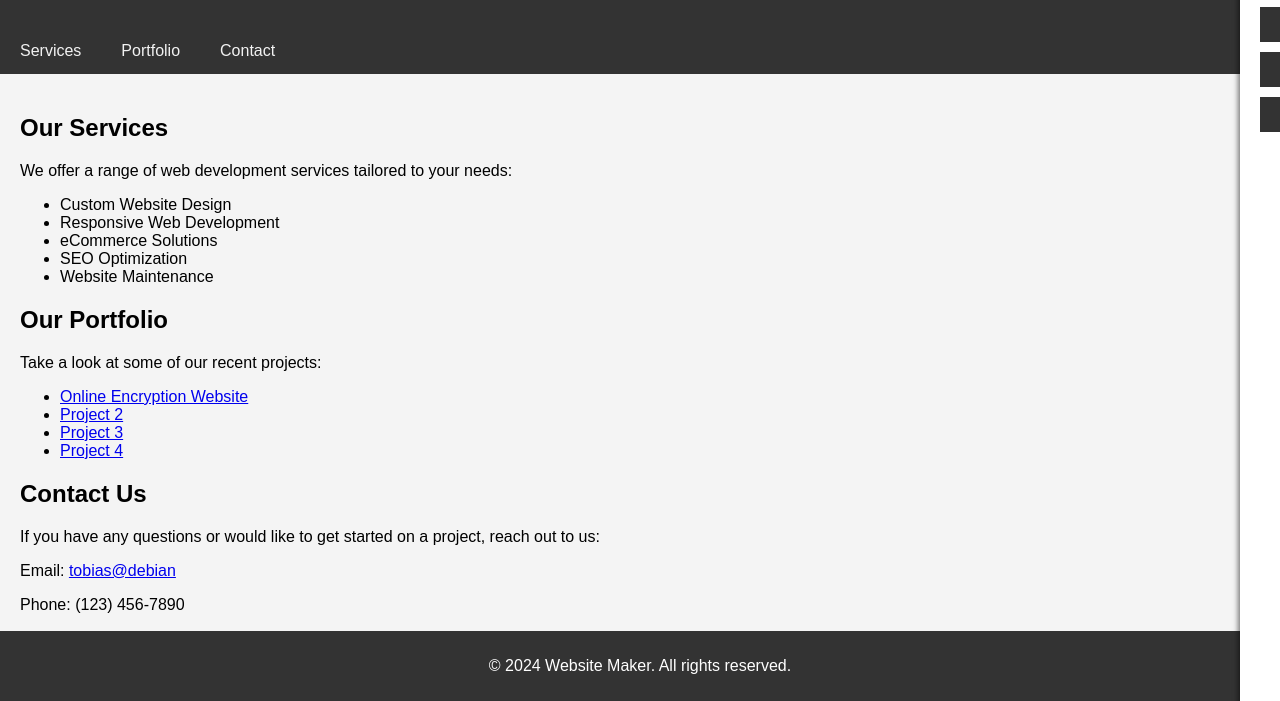
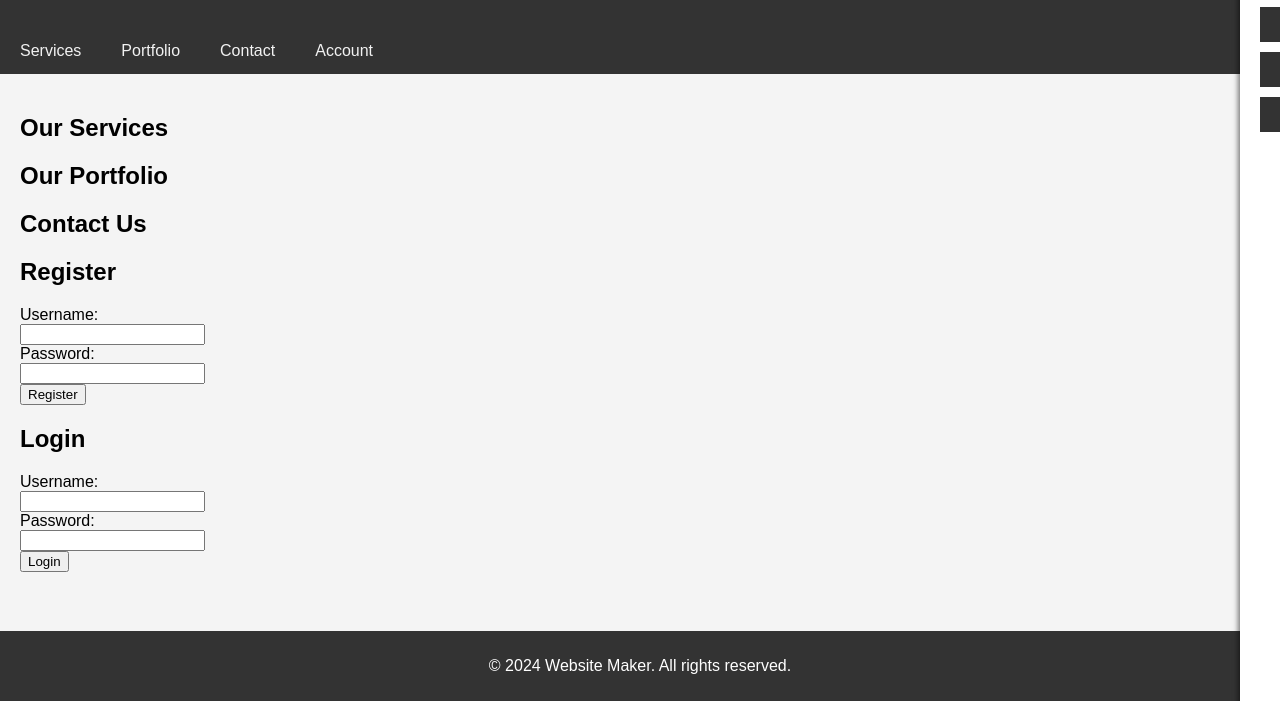
Before and after one commit to HackerKid69/webmaking, a plain HTML site: page index.html in a window 1280 px wide. Shown: the part 99-800 px from the top of the page. Drawn offline with Linux system fonts and the light colour scheme.

Commit message:
Update index.html

```diff
--- a/index.html
+++ b/index.html
@@ -5,7 +5,6 @@
 <head>
 	<title>Website Maker - You name it, we make it.</title>
 	<meta http-equiv="content-type" content="text/html;charset=utf-8" />
-	<meta name="generator" content="Geany 1.38" />
 	<link id="theme-stylesheet" rel="stylesheet" type="text/css" href="styles.css" />
 </head>
 
@@ -20,38 +19,43 @@
 		<a href="#services">Services</a>
 		<a href="#portfolio">Portfolio</a>
 		<a href="#contact">Contact</a>
+		<a href="#account">Account</a>
 	</div>
 
 	<div class="container">
 		<div id="services" class="services">
 			<h2>Our Services</h2>
-			<p>We offer a range of web development services tailored to your needs:</p>
-			<ul>
-				<li>Custom Website Design</li>
-				<li>Responsive Web Development</li>
-				<li>eCommerce Solutions</li>
-				<li>SEO Optimization</li>
-				<li>Website Maintenance</li>
-			</ul>
+			<!-- Services content -->
 		</div>
 
 		<div id="portfolio" class="portfolio">
 			<h2>Our Portfolio</h2>
-			<p>Take a look at some of our recent projects:</p>
-			<ul>
-				<li><a href="#https://encryptofun.netlify.app">Online Encryption Website</a></li>
-				<li><a href="#">Project 2</a></li>
-				<li><a href="#">Project 3</a></li>
-				<li><a href="#">Project 4</a></li>
-			</ul>
+			<!-- Portfolio content -->
 		</div>
 
 		<div id="contact" class="contact">
 			<h2>Contact Us</h2>
-			<p>If you have any questions or would like to get started on a project, reach out to us:</p>
-			<p>Email: <a href="mailto:tobias@debian">tobias@debian</a></p>
-			<p>Phone: (123) 456-7890</p>
-			<p>Address: 123 Main Street, Anytown, USA</p>
+			<!-- Contact content -->
+		</div>
+
+		<div id="account" class="account">
+			<h2>Register</h2>
+			<form id="register-form">
+				<label for="username">Username:</label><br />
+				<input type="text" id="username" name="username" required /><br />
+				<label for="password">Password:</label><br />
+				<input type="password" id="password" name="password" required /><br />
+				<input type="submit" value="Register" />
+			</form>
+
+			<h2>Login</h2>
+			<form id="login-form">
+				<label for="login-username">Username:</label><br />
+				<input type="text" id="login-username" name="username" required /><br />
+				<label for="login-password">Password:</label><br />
+				<input type="password" id="login-password" name="password" required /><br />
+				<input type="submit" value="Login" />
+			</form>
 		</div>
 	</div>
 
```
